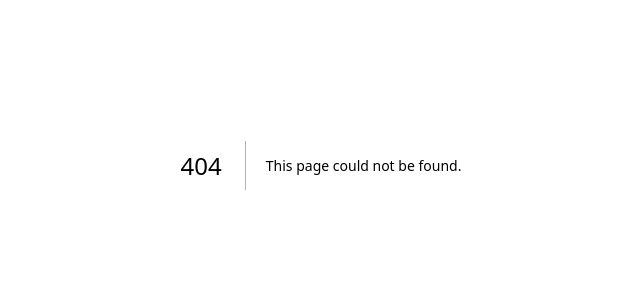
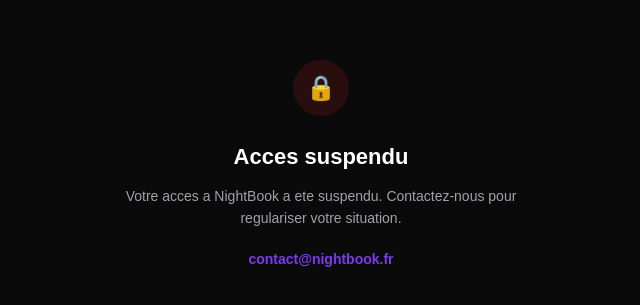
Before and after one commit to M4xim3e/nightbook, a Next.js app: page /suspended in a window 1280 px wide. Before the commit this address had no page. Shown: the part 235-540 px from the top of the page, without its empty margins (319-959 px from the left). Built offline with nearby package versions, Linux system fonts and the light colour scheme.

Commit message:
Create page.tsx

```diff
--- /dev/null
+++ b/src/app/suspended/page.tsx
@@ -0,0 +1,20 @@
+export default function SuspendedPage() {
+  return (
+    <div style={{minHeight:'100vh',background:'#0a0a0a',display:'flex',alignItems:'center',justifyContent:'center',padding:'16px'}}>
+      <div style={{textAlign:'center',maxWidth:'400px'}}>
+        <div style={{width:'56px',height:'56px',background:'rgba(220,38,38,0.15)',borderRadius:'50%',display:'flex',alignItems:'center',justifyContent:'center',margin:'0 auto 24px'}}>
+          <span style={{fontSize:'24px'}}>🔒</span>
+        </div>
+        <h1 style={{fontSize:'22px',fontWeight:'700',color:'#fff',marginBottom:'12px'}}>
+          Acces suspendu
+        </h1>
+        <p style={{color:'#a1a1aa',fontSize:'14px',lineHeight:'1.6'}}>
+          Votre acces a NightBook a ete suspendu. Contactez-nous pour regulariser votre situation.
+        </p>
+        <p style={{marginTop:'20px',color:'#7c3aed',fontSize:'14px',fontWeight:'600'}}>
+          contact@nightbook.fr
+        </p>
+      </div>
+    </div>
+  )
+}
```
